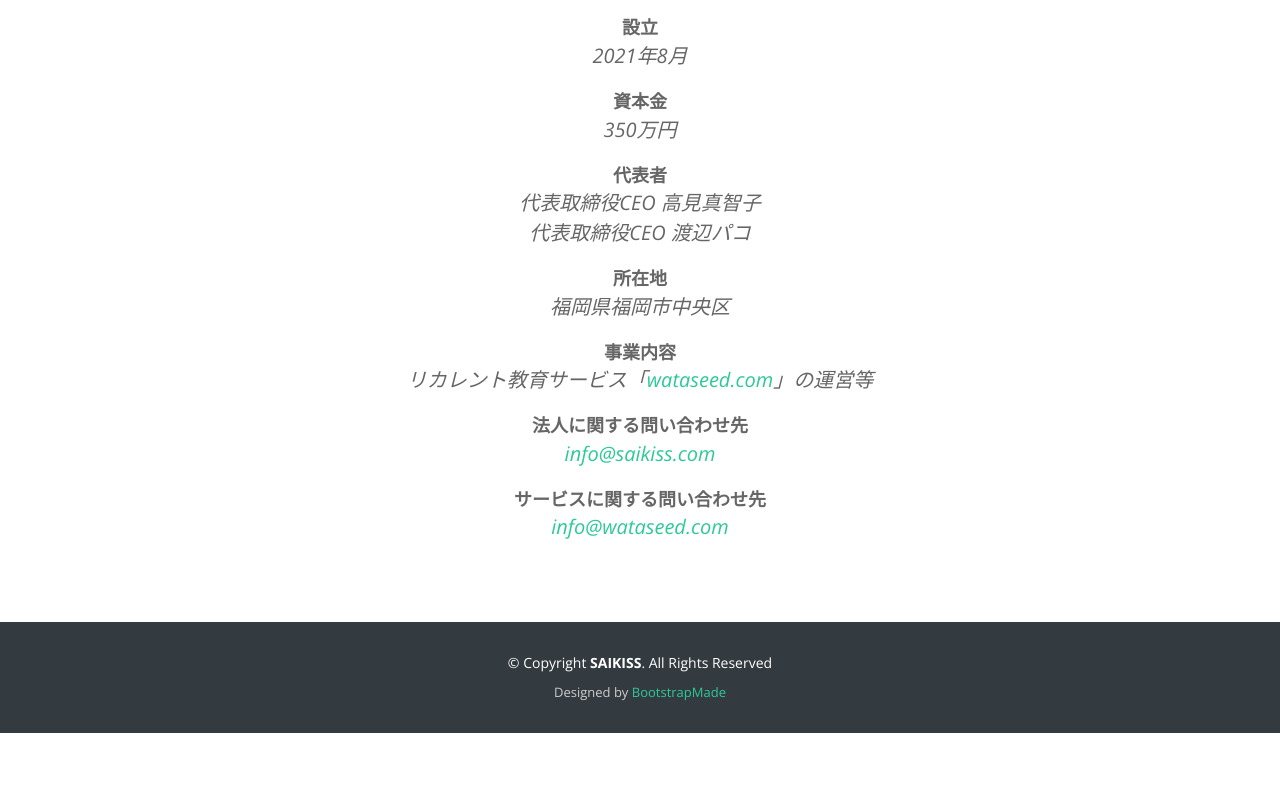
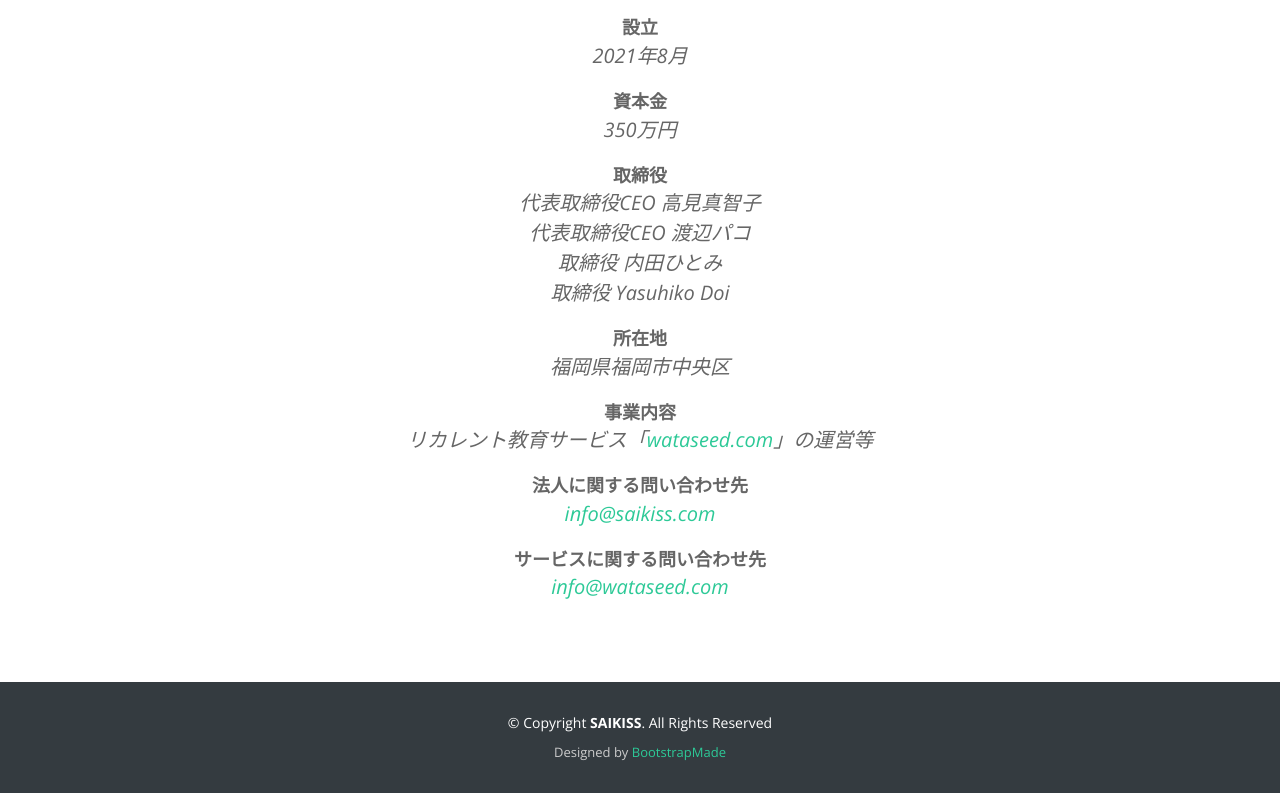
Before and after one commit to wataseed/cooprate_web, a plain HTML site: page index.html in a window 1280 px wide. Shown: the part 3072-3865 px from the top of the page. Before the commit the page ends 3805 px from the top, so only its background shows below. Drawn offline with nearby package versions, Linux system fonts and the light colour scheme.

Commit message:
役員を追加

```diff
--- a/index.html
+++ b/index.html
@@ -183,9 +183,11 @@
               <span>2021年8月</span>
               <h4>資本金</h4>
               <span>350万円</span>
-              <h4>代表者</h4>
+              <h4>取締役</h4>
               <span>代表取締役CEO 高見真智子</span>
               <span>代表取締役CEO 渡辺パコ</span>
+              <span>取締役 内田ひとみ</span>
+              <span>取締役 Yasuhiko Doi</span>
               <h4>所在地</h4>
               <span>福岡県福岡市中央区</span>
               <h4>事業内容</h4>
```
